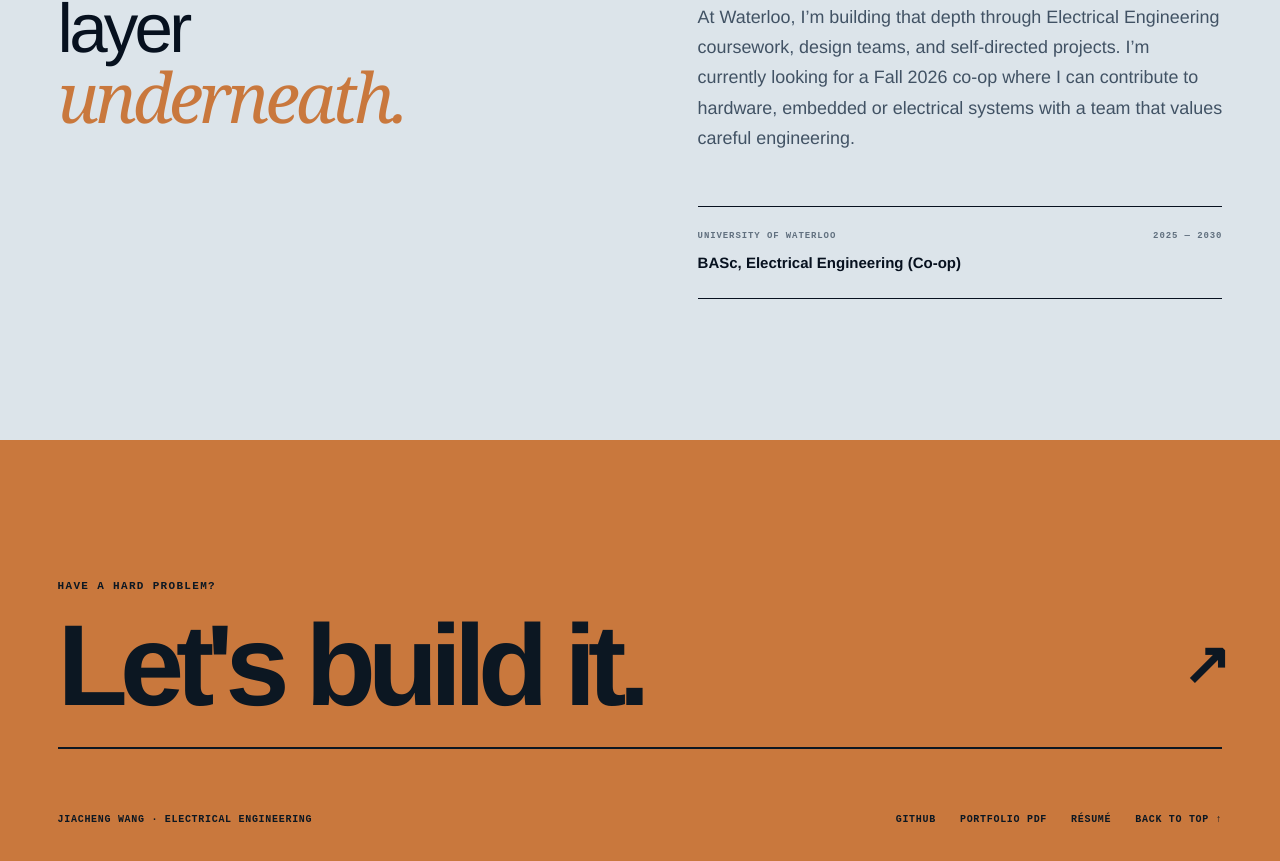
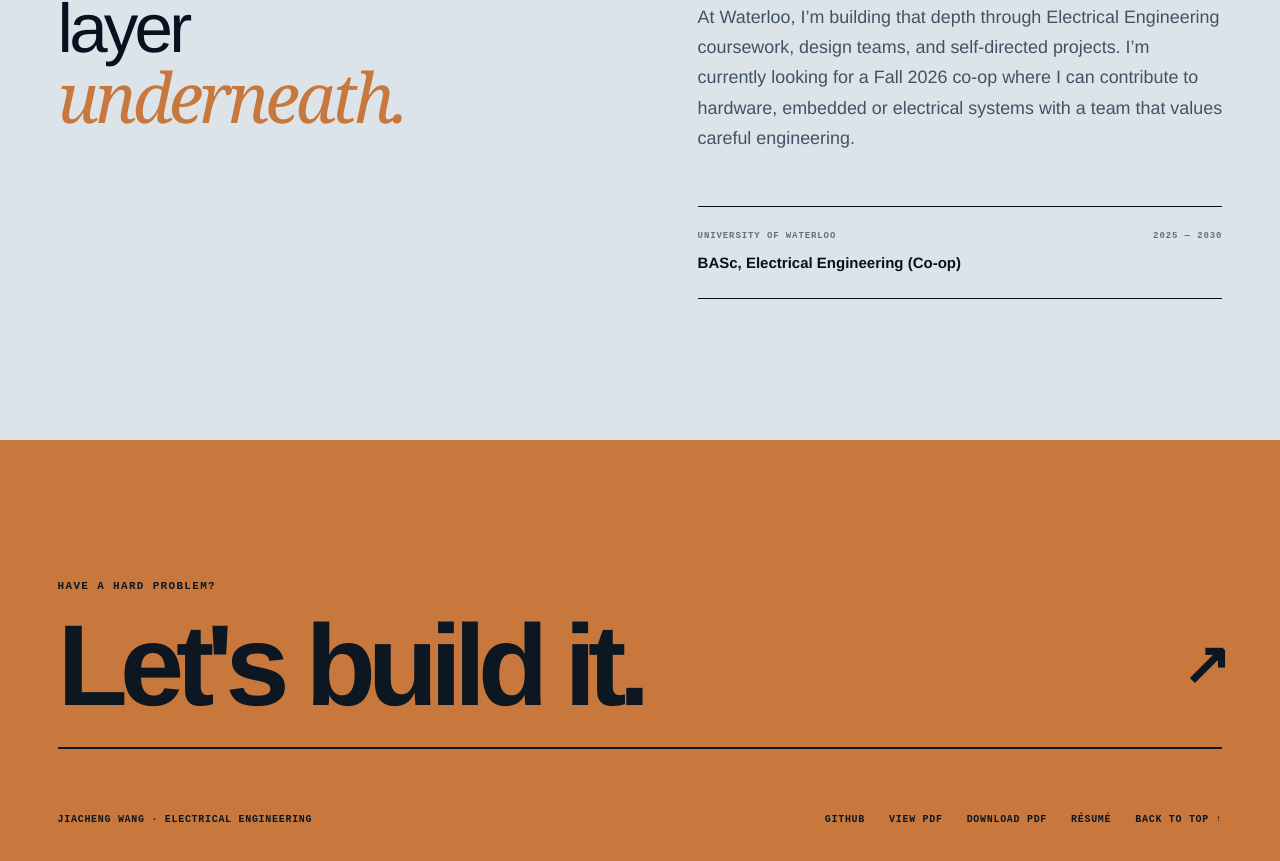
Before and after one commit to DavidWang1231/portfolio, a Next.js app: page /portfolio/ in a window 1280 px wide. Shown: the part 8590-9451 px from the top of the page. Built offline with nearby package versions, Linux system fonts and the light colour scheme.

Commit message:
Add direct portfolio PDF download

```diff
--- a/app/page.tsx
+++ b/app/page.tsx
@@ -703,7 +703,10 @@ export default function Home() {
               href="/portfolio/Jiacheng_Wang_Engineering_Portfolio.pdf"
               target="_blank"
             >
-              Portfolio PDF
+              View PDF
+            </a>
+            <a href="/portfolio/Jiacheng_Wang_Portfolio.zip">
+              Download PDF
             </a>
             <a
               href="/portfolio/Jiacheng_Wang_Resume_Fall2026.pdf"
```
Also changed, not shown: 1 other file (tests, documents, lock files or other folders).
